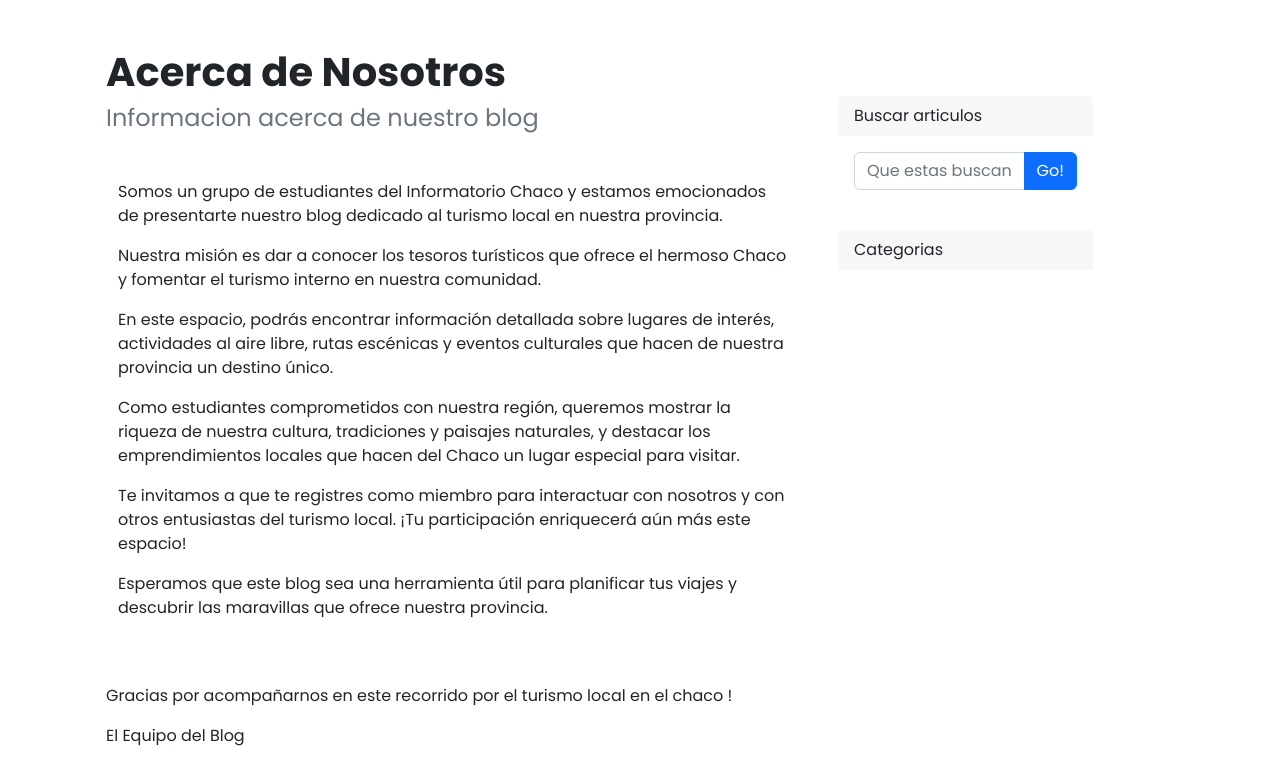
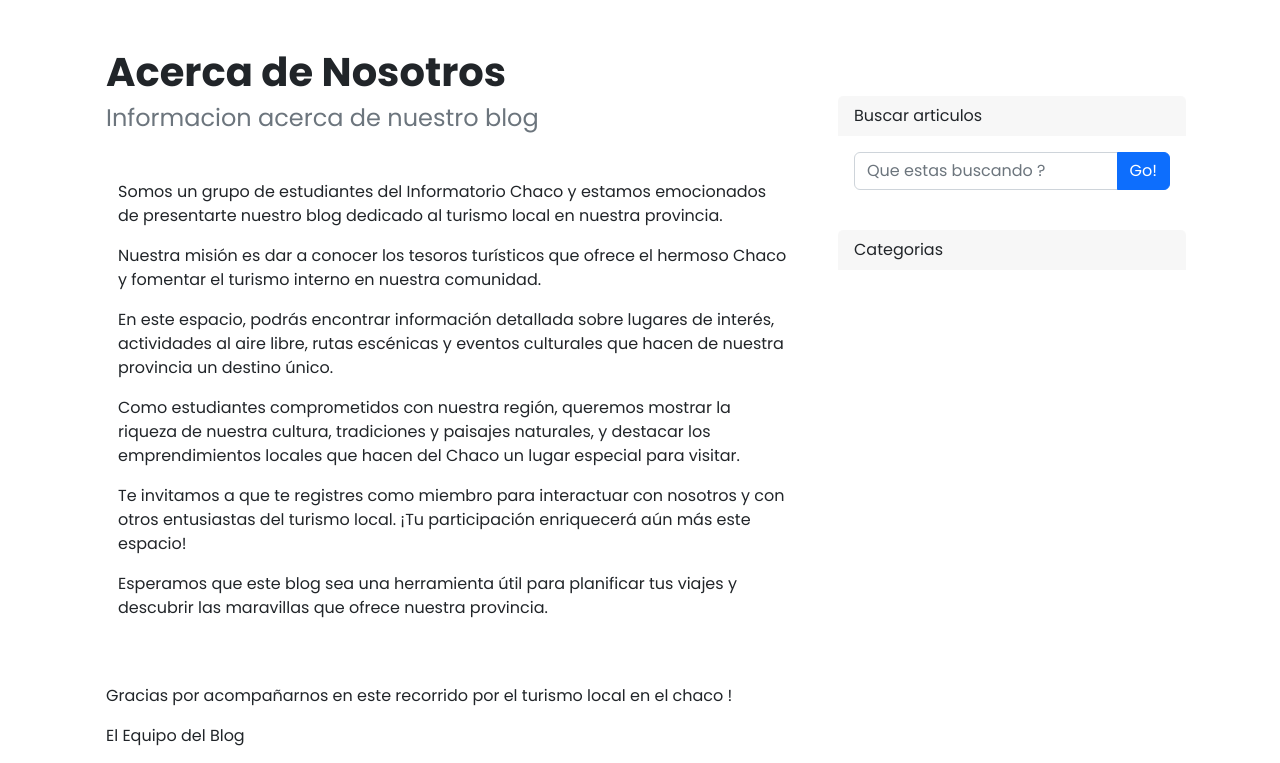
Before and after one commit to marelizal/grupo8-blogTurismo, a Django app: page /acerca_de_nosotros in a window 1280 px wide. Shown: the part 109-872 px from the top of the page. Run offline with Django 4.2, Linux system fonts and the light colour scheme.

Commit message:
tamaño de buscador

```diff
--- a/src/templates/base.html
+++ b/src/templates/base.html
@@ -95,7 +95,7 @@
         <div class="col-lg-8">
           {% block content %}{% endblock %}
         </div>
-        <div class="col-lg-3">
+        <div class="col-lg-4">
           <!-- Search widget-->
           <div class="card mb-4 mt-5">
             <div class="card-header">Buscar articulos</div>
```
